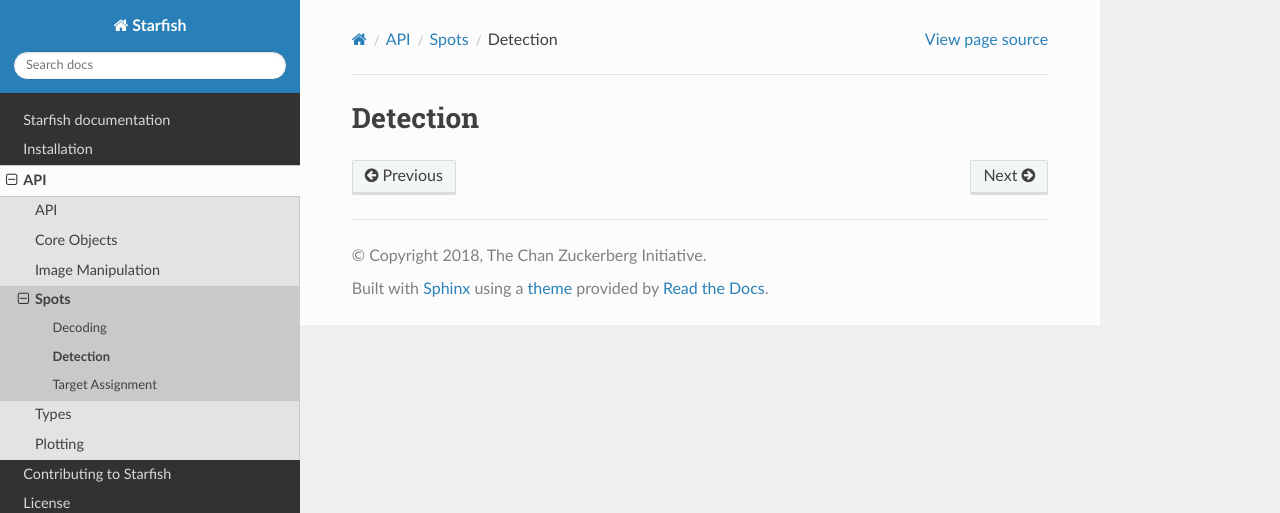
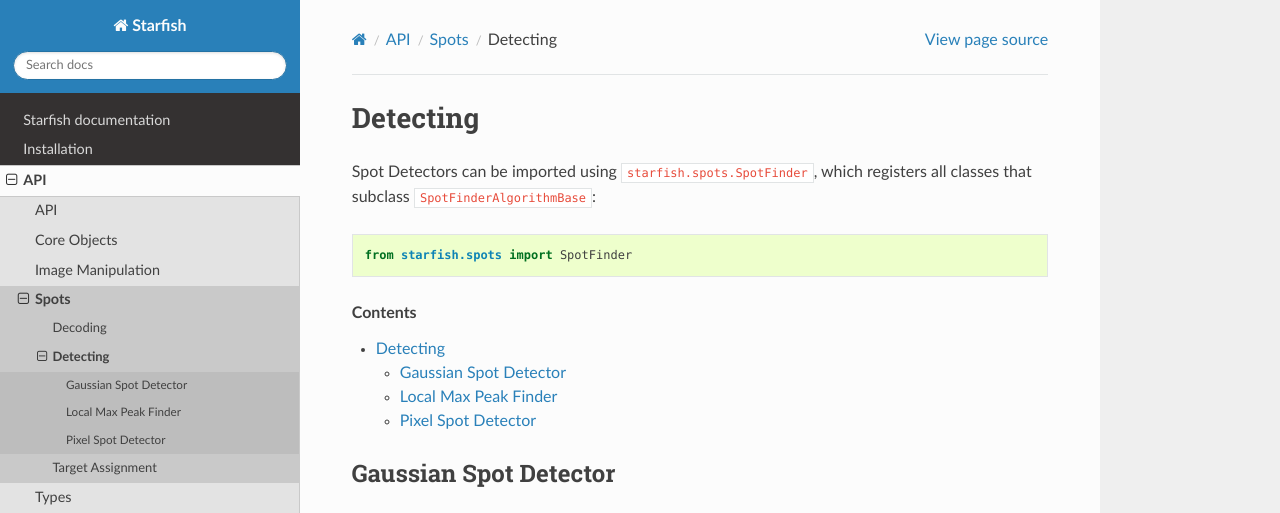
Before and after one commit to spacetx/starfish, a Sphinx documentation site: the page built from docs/source/API/spots/detection/detection.rst, in a window 1280 px wide and 1162 px high. Shown: the top 513 px of the window. Built offline with Sphinx 7.4.7 and the Read the Docs theme 2.0.0, drawn with Linux system fonts in a browser that asks for light colours; pages that are not in the unit, such as notebooks, are missing from menus; some of the changed text lies outside the part shown; grey boxes are pictures that could not be loaded.

Commit message:
DOC: link up spots modules to docs

```diff
--- a/docs/source/API/spots/detection/detection.rst
+++ b/docs/source/API/spots/detection/detection.rst
@@ -1,4 +1,31 @@
 .. _detection
 
-Detection
+Detecting
 =========
+
+Spot Detectors can be imported using ``starfish.spots.SpotFinder``, which registers all classes that
+subclass ``SpotFinderAlgorithmBase``:
+
+.. code-block:: python
+
+    from starfish.spots import SpotFinder
+
+.. contents::
+
+Gaussian Spot Detector
+----------------------
+
+.. autoclass:: starfish.spots.SpotFinder.GaussianSpotDetector
+    :members:
+
+Local Max Peak Finder
+---------------------
+
+.. autoclass:: starfish.spots.SpotFinder.LocalMaxPeakFinder
+    :members:
+
+Pixel Spot Detector
+-------------------
+
+.. autoclass:: starfish.spots.SpotFinder.PixelSpotDetector
+    :members:
```
Also changed, not shown: docs/source/API/spots/decoding/decoding.rst (+15 -0 lines), docs/source/API/spots/target_assignment/target_assignment.rst (+15 -0 lines), 3 other files.
